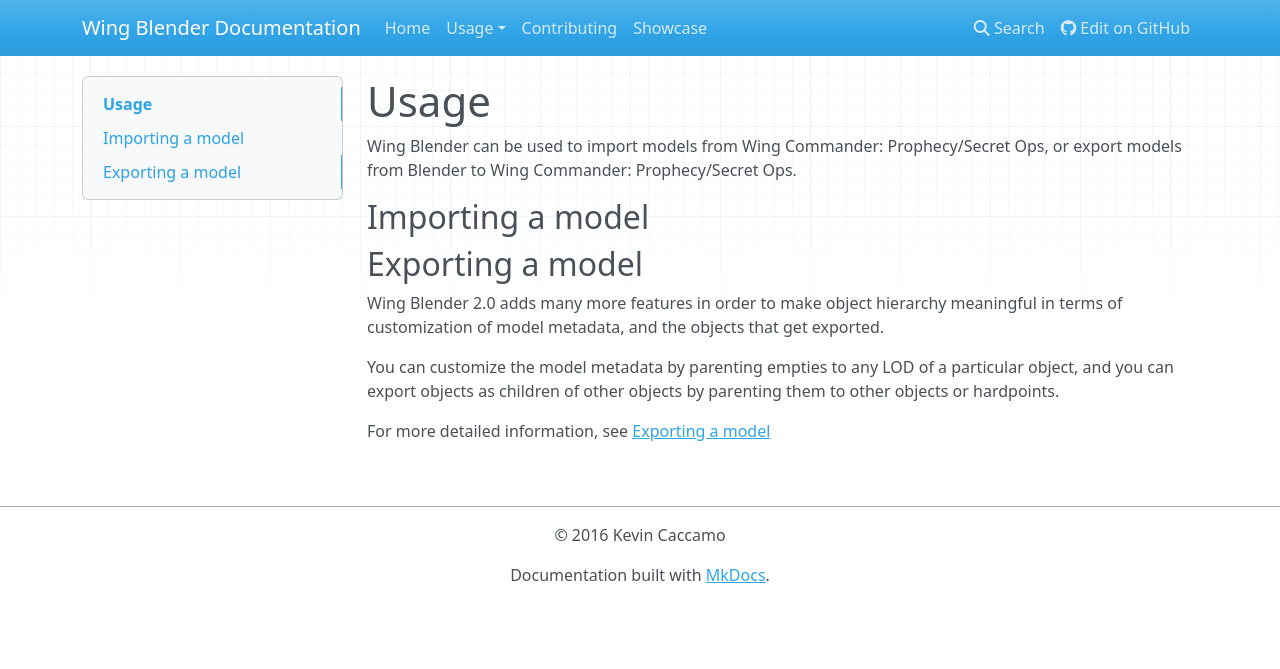
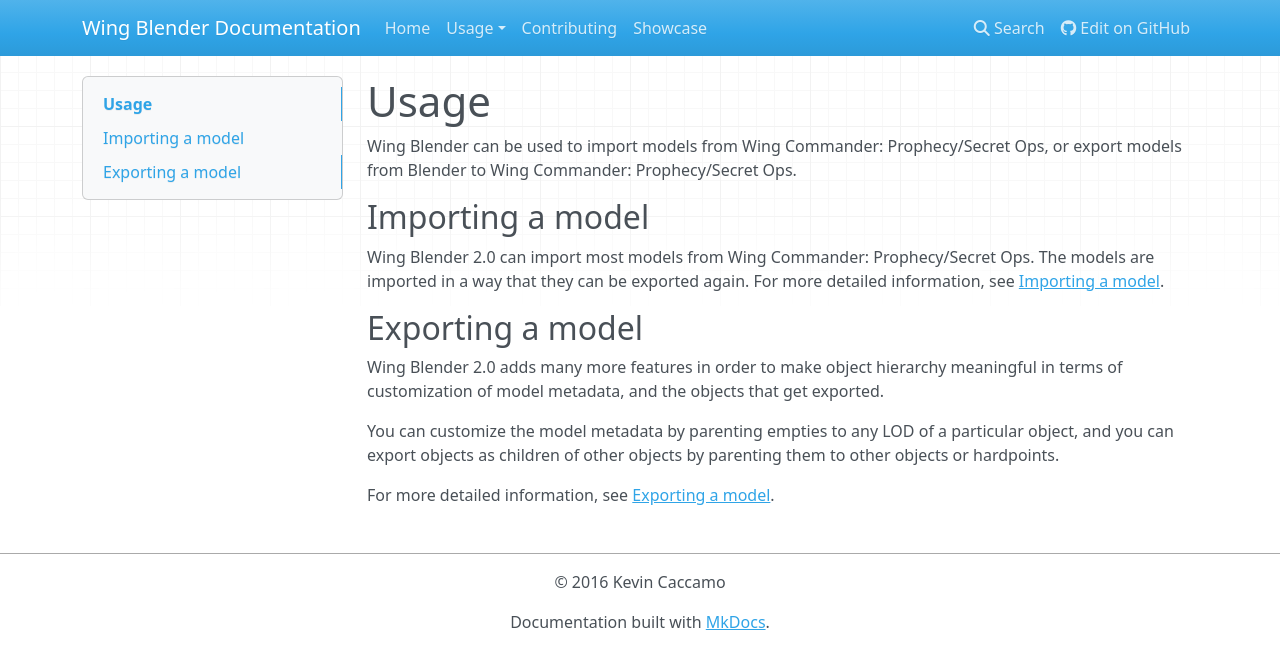
Before and after one commit to Talon1024/wing-blender-site, an MkDocs documentation site: the page built from docs/usage.md, in a window 1280 px wide. Shown: the top 669 px of the page. Built offline with MkDocs 1.6.1, drawn with Linux system fonts in a browser that asks for light colours; nearby versions of some CDN libraries; old or Windows-style settings are respelled for this version of MkDocs.

Commit message:
Add information about importing models to usage.md

```diff
--- a/docs/usage.md
+++ b/docs/usage.md
@@ -7,7 +7,9 @@ Ops, or export models from Blender to Wing Commander: Prophecy/Secret Ops.
 Importing a model
 -----------------
 
-
+Wing Blender 2.0 can import most models from Wing Commander: Prophecy/Secret Ops.
+The models are imported in a way that they can be exported again. For more detailed
+information, see [Importing a model](import.md).
 
 Exporting a model
 -----------------
@@ -20,4 +22,4 @@ You can customize the model metadata by parenting empties to any LOD of a
 particular object, and you can export objects as children of other objects by
 parenting them to other objects or hardpoints.
 
-For more detailed information, see [Exporting a model](export.md)
+For more detailed information, see [Exporting a model](export.md).
```
